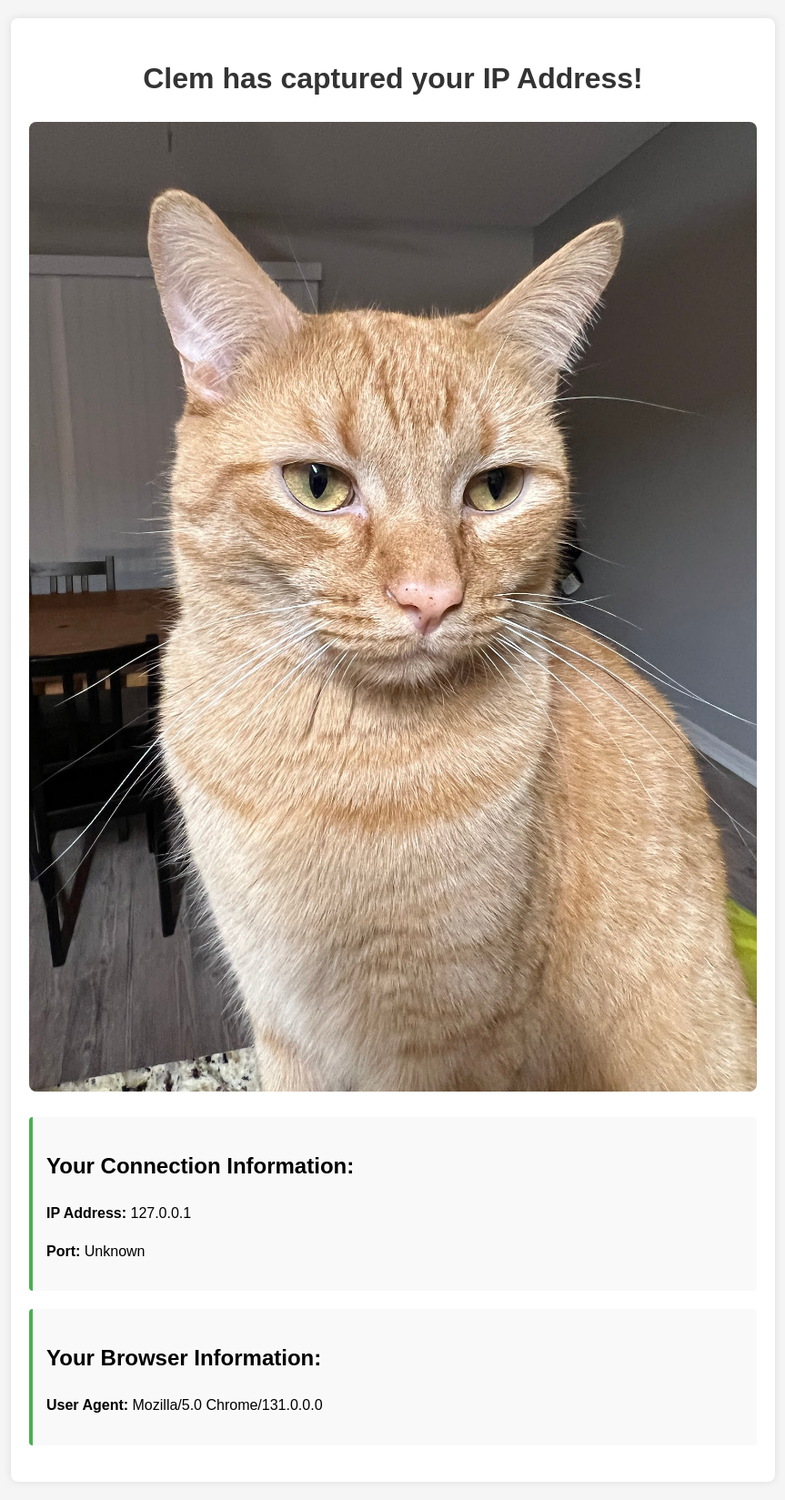
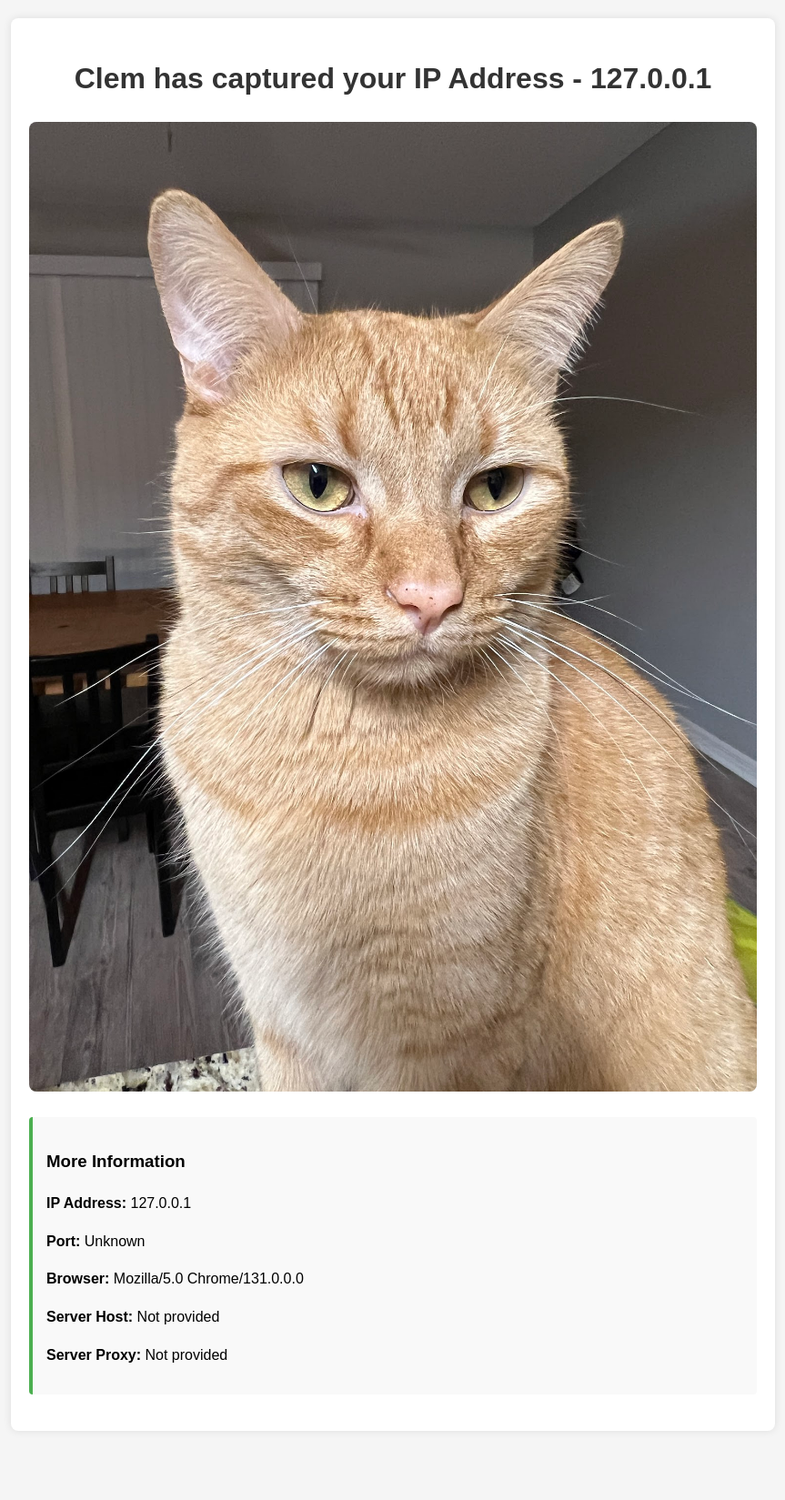
Before and after one commit to cobycodes/ipclem, a Flask app: page / in a window 1280 px wide. Shown: the whole page at 91% size, without its empty margins (208-1071 px from the left). After the commit the page ends 1533 px from the top, so only its background shows below. Run offline with Flask 3, Linux system fonts and the light colour scheme.

Commit message:
saving work

```diff
--- a/app.py
+++ b/app.py
@@ -17,11 +17,17 @@ def index():
     # Get the browser type
     user_agent = request.headers.get('User-Agent', 'Unknown')
 
+    # Get other headers
+    name_address = request.headers.get('Name-Address', 'Not provided')
+    server_proxy = request.headers.get('Server-Proxy', 'Not provided')
+
     # Render the template with the gathered information
     return render_template('index.html',
                           client_ip=client_ip,
                           client_port=client_port,
-                          user_agent=user_agent)
+                          user_agent=user_agent,
+			  name_address=name_address,
+			  server_proxy=server_proxy)
 
 if __name__ == '__main__':
     app.run(host='0.0.0.0', port=8000, debug=True)
--- a/templates/index.html
+++ b/templates/index.html
@@ -8,22 +8,17 @@
 </head>
 <body>
     <div class="container">
-        <h1>Clem has captured your IP Address!</h1>
-
+        <h1>Clem has captured your IP Address - {{ client_ip }}</h1>
         <div class="image-container">
-            <img src="/static/clem.jpg" alt="Website Image">
+            <img src="/static/clem.jpg" alt="Mr.Clem">
         </div>
-
         <div class="info-box">
-            <h2>Your Connection Information:</h2>
+            <h3>More Information</h3>
             <p><strong>IP Address:</strong> {{ client_ip }}</p>
             <p><strong>Port:</strong> {{ client_port }}</p>
-        </div>
-
-        <div class="info-box">
-            <h2>Your Browser Information:</h2>
-            <p><strong>User Agent:</strong> {{ user_agent }}</p>
-        </div>
-    </div>
+	    <p><strong>Browser:</strong> {{ user_agent }}</p>
+            <p><strong>Server Host:</strong> {{ name_address }}</p>
+	    <p><strong>Server Proxy:</strong> {{ server_proxy }}</p>
+	</div>
 </body>
 </html>
```
